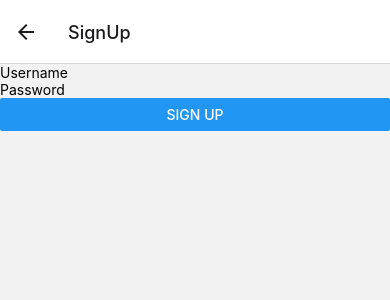
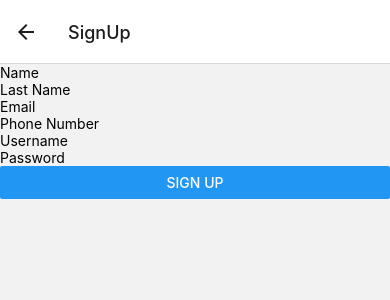
Before and after one commit to ComunidadContigo/Polaris, a React Native app: screen /SignUp in a window 390 px wide. Shown: the top 300 px of the page. Built offline with nearby package versions, Linux system fonts and the light colour scheme.

Commit message:
Added initial signUp screen.

```diff
--- a/screens/GreetingScreen/GreetingScreen.jsx
+++ b/screens/GreetingScreen/GreetingScreen.jsx
@@ -73,6 +73,7 @@ const styles = StyleSheet.create({
   container: {
     flex: 1,
     height: '100%',
+    minHeight: 500,
     alignItems: 'center',
     justifyContent: 'center',
   },
--- a/screens/SignUpScreen/SignUpScreen.jsx
+++ b/screens/SignUpScreen/SignUpScreen.jsx
@@ -1,9 +1,13 @@
 import React, { useState, useContext } from 'react';
-import { View, TextInput, Button } from 'react-native';
+import { View, TextInput, Button, Alert } from 'react-native';
 
 const SignUpScreen = () => {
   const [username, setUsername] = useState('');
   const [password, setPassword] = useState('');
+  const [name, setName] = useState('');
+  const [lastName, setLastName] = useState('');
+  const [email, setEmail] = useState('');
+  const [phoneNumber, setPhoneNumber] = useState('');
 
   const signUp = () => {
     Alert.alert('SignUp Received', 'Navigation should go on here...', [
@@ -17,6 +21,23 @@ const SignUpScreen = () => {
   };
   return (
     <View>
+      <TextInput placeholder='Name' value={name} onChangeText={setName} />
+      <TextInput
+        placeholder='Last Name'
+        value={lastName}
+        onChangeText={setLastName}
+      />
+      <TextInput
+        placeholder='Email'
+        value={email}
+        onChangeText={setEmail}
+      />
+      <TextInput
+        placeholder='Phone Number'
+        value={phoneNumber}
+        onChangeText={setPhoneNumber}
+        keyboardType='numeric'
+      />
       <TextInput
         placeholder='Username'
         value={username}
```
